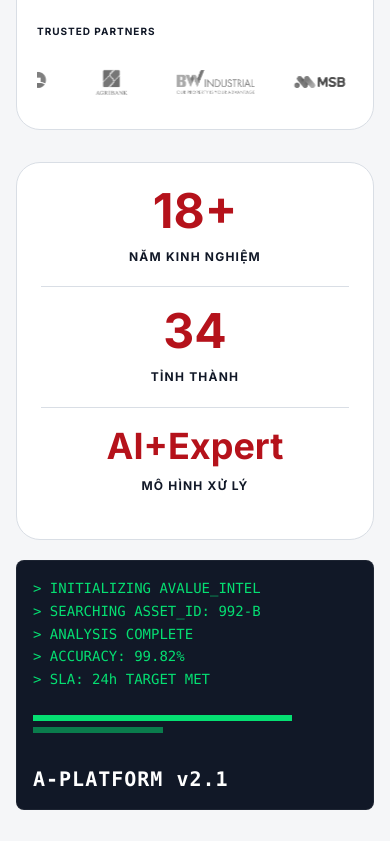
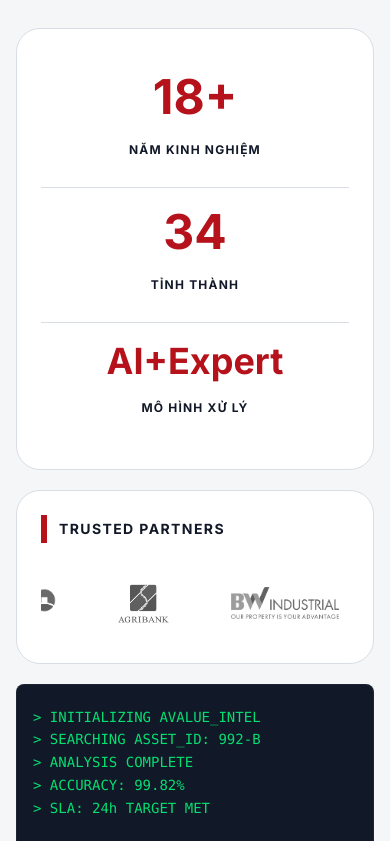
Before and after one commit to Meden1412/avalue-website, a React (Vite) app: page / in a window 390 px wide. Shown: the part 1360-2201 px from the top of the page. Built offline with nearby package versions, Linux system fonts and the light colour scheme.

Commit message:
Improve trusted partners logo display

```diff
--- a/src/App.tsx
+++ b/src/App.tsx
@@ -358,10 +358,50 @@ const handleSubmitContact = async (e: FormEvent<HTMLFormElement>) => {
         ))}
       </div>
 
-      <div className="mt-6 pt-6 border-t border-border-gray">
-        <h4 className="font-bold text-[10px] uppercase text-silver tracking-widest mb-4">
-          Trusted Partners
-        </h4>
+    </motion.div>
+  </div>
+</section>
+
+{/* Stats + Technology Panel */}
+<section id="tech-summary" className="pb-12 sm:pb-16 lg:pb-24 px-4 sm:px-6 lg:px-8 bg-lightGray">
+  <div className="max-w-7xl mx-auto grid grid-cols-1 lg:grid-cols-[minmax(0,1fr)_420px] gap-5 lg:gap-6">
+    <div className="space-y-5 min-w-0">
+      {/* Stats Card */}
+      <div className="bg-white rounded-3xl border border-border-gray p-6 sm:p-8 lg:p-10 min-w-0 overflow-hidden">
+        <div className="grid grid-cols-1 sm:grid-cols-3 gap-0">
+          {t.hero.stats.slice(0, 3).map((stat, idx) => (
+            <div
+              key={idx}
+              className="min-w-0 text-center flex flex-col items-center justify-center px-4 py-5 sm:py-2 border-b sm:border-b-0 sm:border-r border-border-gray last:border-0"
+            >
+              <div
+                className={`font-bold text-primary leading-none mb-3 whitespace-nowrap ${
+                  idx === 2
+                    ? "text-4xl md:text-5xl lg:text-5xl"
+                    : "text-5xl md:text-6xl lg:text-6xl"
+                }`}
+              >
+                {stat.value}
+              </div>
+
+              <div className="min-h-[34px] flex items-center justify-center text-xs sm:text-[11px] md:text-xs font-bold uppercase text-dark tracking-widest leading-relaxed text-center">
+                {stat.label}
+              </div>
+            </div>
+          ))}
+        </div>
+      </div>
+
+      {/* Partners Card */}
+      <div className="bg-white rounded-3xl border border-border-gray p-6 sm:p-8 lg:p-10 overflow-hidden">
+        <div className="flex items-center gap-3 mb-6">
+          <div className="w-1.5 h-7 bg-primary" />
+          <div>
+            <h3 className="font-bold uppercase text-sm tracking-widest text-dark">
+              Trusted Partners
+            </h3>
+          </div>
+        </div>
 
         <div className="partners-marquee">
           <div className="partners-track">
@@ -377,39 +417,10 @@ const handleSubmitContact = async (e: FormEvent<HTMLFormElement>) => {
           </div>
         </div>
       </div>
-    </motion.div>
-  </div>
-</section>
-
-{/* Stats + Technology Panel */}
-<section id="tech-summary" className="pb-12 sm:pb-16 lg:pb-24 px-4 sm:px-6 lg:px-8 bg-lightGray">
-  <div className="max-w-7xl mx-auto grid grid-cols-1 xl:grid-cols-[minmax(0,1fr)_420px] gap-5 lg:gap-6">
-    <div className="bg-white rounded-3xl border border-border-gray p-6 sm:p-8 lg:p-10 min-w-0 overflow-hidden">
-      <div className="grid grid-cols-1 sm:grid-cols-3 gap-5 sm:gap-0">
-        {t.hero.stats.slice(0, 3).map((stat, idx) => (
-          <div
-            key={idx}
-            className="text-center min-w-0 border-b sm:border-b-0 sm:border-r border-border-gray last:border-0 pb-5 sm:pb-0 sm:px-4 first:sm:pl-0 last:sm:pr-0"
-          >
-            <div
-              className={`font-bold text-primary leading-none mb-3 break-words ${
-                idx === 2
-                  ? "text-4xl sm:text-3xl md:text-4xl lg:text-5xl xl:text-4xl"
-                  : "text-5xl sm:text-4xl md:text-5xl lg:text-6xl xl:text-5xl"
-              }`}
-            >
-              {stat.value}
-            </div>
-
-            <div className="text-xs sm:text-[11px] md:text-xs font-bold uppercase text-dark tracking-widest leading-relaxed">
-              {stat.label}
-            </div>
-          </div>
-        ))}
-      </div>
     </div>
 
-    <div className="terminal-box rounded-3xl min-h-[220px] p-6 sm:p-8 lg:p-10 flex flex-col justify-center overflow-hidden min-w-0">
+    {/* Terminal Card */}
+    <div className="terminal-box rounded-3xl min-h-[260px] p-6 sm:p-8 lg:p-10 flex flex-col justify-center overflow-hidden min-w-0">
       <div className="text-sm sm:text-base leading-relaxed break-words">
         <div>{"> INITIALIZING AVALUE_INTEL"}</div>
         <div>{"> SEARCHING ASSET_ID: 992-B"}</div>
--- a/src/index.css
+++ b/src/index.css
@@ -13,6 +13,10 @@
 }
 
 @layer base {
+  html {
+    scroll-behavior: smooth;
+  }
+
   html,
   body,
   #root {
@@ -69,18 +73,18 @@
   @apply border border-white/20 hover:bg-white/10 text-white px-6 py-2.5 rounded font-bold text-sm uppercase tracking-wider transition-all;
 }
 
-/* Partner logo marquee - responsive and safe for mobile */
+/* Partner logo marquee - larger desktop logos, responsive mobile */
 .partners-marquee {
   position: relative;
   width: 100%;
   overflow: hidden;
-  padding: 8px 0;
+  padding: 10px 0;
 }
 
 .partners-track {
   display: flex;
   align-items: center;
-  gap: 24px;
+  gap: 32px;
   width: max-content;
   animation: partnersScroll 24s linear infinite;
   will-change: transform;
@@ -88,13 +92,13 @@
 
 .partner-logo-item {
   flex: 0 0 auto;
-  min-width: 92px;
-  height: 42px;
+  min-width: 150px;
+  height: 70px;
   display: flex;
   align-items: center;
   justify-content: center;
-  padding: 4px 8px;
-  opacity: 0.7;
+  padding: 6px 14px;
+  opacity: 0.82;
   filter: grayscale(100%);
   transition: opacity 0.3s ease, filter 0.3s ease, transform 0.3s ease;
 }
@@ -106,8 +110,8 @@
 }
 
 .partner-logo-img {
-  max-height: 30px;
-  max-width: 88px;
+  max-height: 52px;
+  max-width: 140px;
   width: auto;
   height: auto;
   object-fit: contain;
@@ -135,20 +139,24 @@
     height: 320px;
   }
 
+  .partners-marquee {
+    padding: 8px 0;
+  }
+
   .partners-track {
-    gap: 18px;
+    gap: 22px;
     animation-duration: 20s;
   }
 
   .partner-logo-item {
-    min-width: 82px;
-    height: 38px;
-    padding: 3px 6px;
+    min-width: 115px;
+    height: 56px;
+    padding: 4px 8px;
   }
 
   .partner-logo-img {
-    max-height: 26px;
-    max-width: 78px;
+    max-height: 40px;
+    max-width: 108px;
   }
 }
 
```
